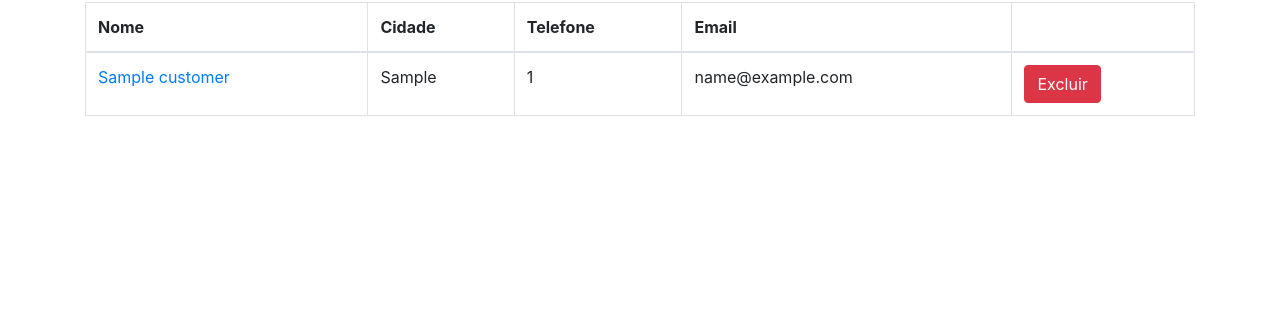
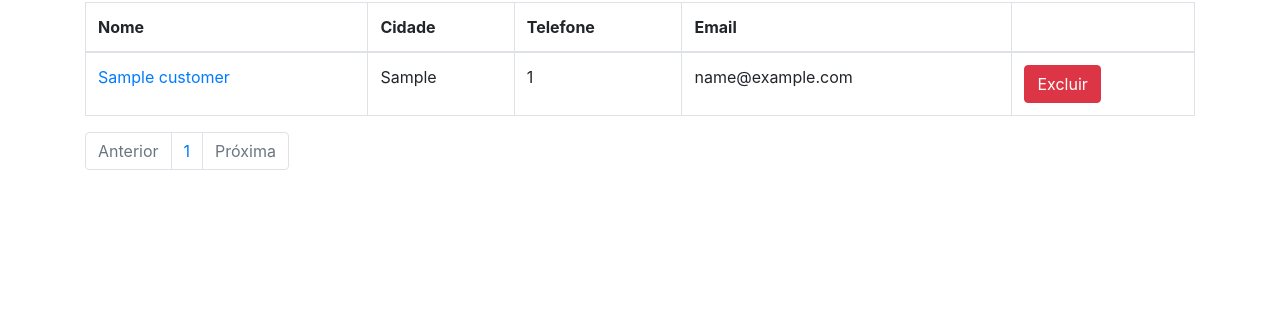
Before and after one commit to souluanf/crm-django, a Django app: template apps/customer/templates/customer/customer_list.html in a window 1280 px wide. Shown: the part 207-529 px from the top of the page. Run offline with Django 3.2, Linux system fonts and the light colour scheme; the template is opened without the code that fills it: most values are stand-ins (such as "Sample title", 1, 10 or a date in 2020).

Commit message:
Paginação

```diff
--- a/apps/customer/templates/customer/customer_list.html
+++ b/apps/customer/templates/customer/customer_list.html
@@ -30,4 +30,26 @@
             {% endfor %}
         </tbody>
     </table>
+
+    <ul class="pagination">
+    <!--Anterior -->
+    {% if  page_obj.has_previous %}
+        <li class="page-item"><a class="page-link" href="?page={{ page_obj.previous_page_number }}">Anterior</a></li>
+    {% else %}
+        <li class="page-item disabled"><a class="page-link">Anterior</a></li>
+    {% endif %}
+
+    <!--Páginas -->
+    {% for object in page_obj.paginator.page_range %}
+        <li class="page-item"><a class="page-link" href="?page={{ forloop.counter }}">{{ forloop.counter }}</a></li>
+    {% endfor %}
+
+
+    <!--Pŕoxima -->
+    {% if  page_obj.has_next %}
+        <li class="page-item"><a class="page-link" href="?page={{ page_obj.next_page_number }}">Próxima</a></li>
+    {% else %}
+        <li class="page-item disabled"><a class="page-link">Próxima</a></li>
+    {% endif %}
+    </ul>
 {% endblock %}
--- a/apps/customer/views.py
+++ b/apps/customer/views.py
@@ -14,6 +14,7 @@ from .forms import CustomerForm
 
 class CustomerListView(ListView):
     template_name = 'customer/customer_list.html'
+    paginate_by = 2
     model = Customer
     queryset = Customer.objects.all()
 
```
